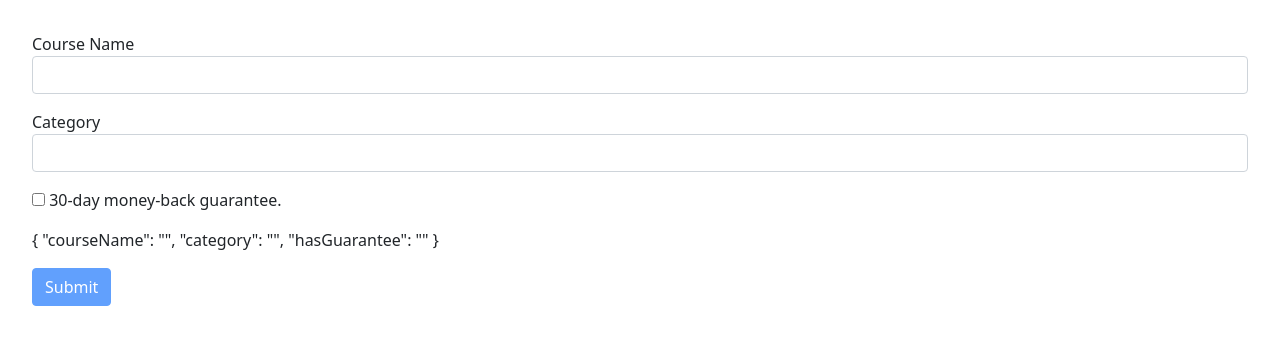
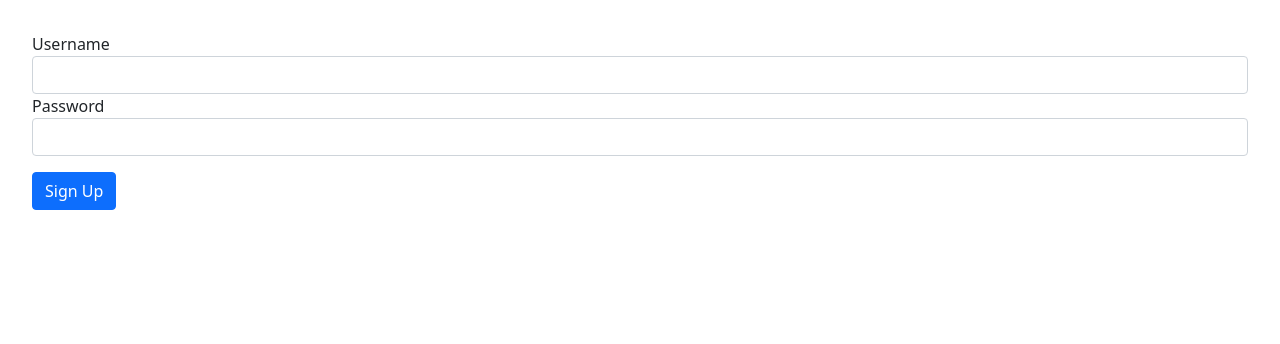
Before and after one commit to ajay020/angular-udemy-course, an Angular app: page / in a window 1280 px wide. Shown: the top 344 px of the page. Built offline with nearby package versions, Linux system fonts and the light colour scheme.

Commit message:
implement asynchronous validator

```diff
--- a/src/app/app.component.html
+++ b/src/app/app.component.html
@@ -32,4 +32,5 @@
 <!-- <contact-form></contact-form> -->
 
 
-<udemy-form></udemy-form>
+<!-- <udemy-form></udemy-form> -->
+<signup-form></signup-form>
--- /dev/null
+++ b/src/app/signup-form/signup-form.component.html
@@ -0,0 +1,29 @@
+<form [formGroup]="form">
+    <div class="form-group">
+        <label for="username">Username</label>
+        <input
+            formControlName="username"
+            id="username"
+            type="text"
+            class="form-control">
+        <div *ngIf="username?.touched && username?.invalid" class="alert alert-danger">
+            <div *ngIf="username?.errors?.['required']">Username is reqired.</div>
+            <div *ngIf="username?.errors?.['minlength']">
+                Username should be minimum {{username?.errors?.['minlength'].requiredLength}} characters.
+            </div>
+            <div *ngIf="username?.errors?.['cannotContainSpace']">Username can't contain space.</div>
+            <div *ngIf="username?.errors?.['shouldBeUnique']">Username already taken.</div>
+
+
+        </div>
+    </div>
+    <div class="form-group">
+        <label for="password">Password</label>
+        <input
+            formControlName="password"
+            id="password"
+            type="text"
+            class="form-control">
+    </div>
+    <button class="btn btn-primary mt-3" type="submit">Sign Up</button>
+</form>
--- /dev/null
+++ b/src/app/signup-form/signup-form.component.ts
@@ -0,0 +1,24 @@
+import { Component } from '@angular/core';
+import { FormControl, FormGroup, Validators } from '@angular/forms';
+import { UsernameValidators } from './username.validator';
+
+@Component({
+  selector: 'signup-form',
+  templateUrl: './signup-form.component.html',
+  styleUrls: ['./signup-form.component.css']
+})
+export class SignupFormComponent {
+    form = new FormGroup({
+        username: new FormControl('', [
+            Validators.required,
+            Validators.minLength(3),
+            UsernameValidators.cannotContainSpace,
+        ],
+        UsernameValidators.shouldBeUnique  ),
+        password: new FormControl('',Validators.required)
+    })
+
+    get username(){
+        return this.form.get('username');
+    }
+}
--- /dev/null
+++ b/src/app/signup-form/username.validator.ts
@@ -0,0 +1,23 @@
+import { AbstractControl, ValidationErrors } from "@angular/forms";
+
+export class UsernameValidators {
+    static cannotContainSpace(control: AbstractControl): ValidationErrors | null{
+        if( (control.value.indexOf(' ')) >= 0 ){
+            return {cannotContainSpace: true};
+        }
+
+        return null;
+    }
+
+    static shouldBeUnique(control: AbstractControl): Promise< ValidationErrors | null>{
+        return new Promise((resolve, reject) =>{
+            setTimeout(() => {
+                if(control.value === 'mosh'){
+                    resolve({shouldBeUnique: true});
+                }else{
+                    reject(null);
+                }
+            }, 2000);
+        })
+    }
+}
```
Also changed, not shown: src/app/app.module.ts (+6 -3 lines), src/app/signup-form/signup-form.component.css (added), 1 other file (tests, documents, lock files or other folders).
